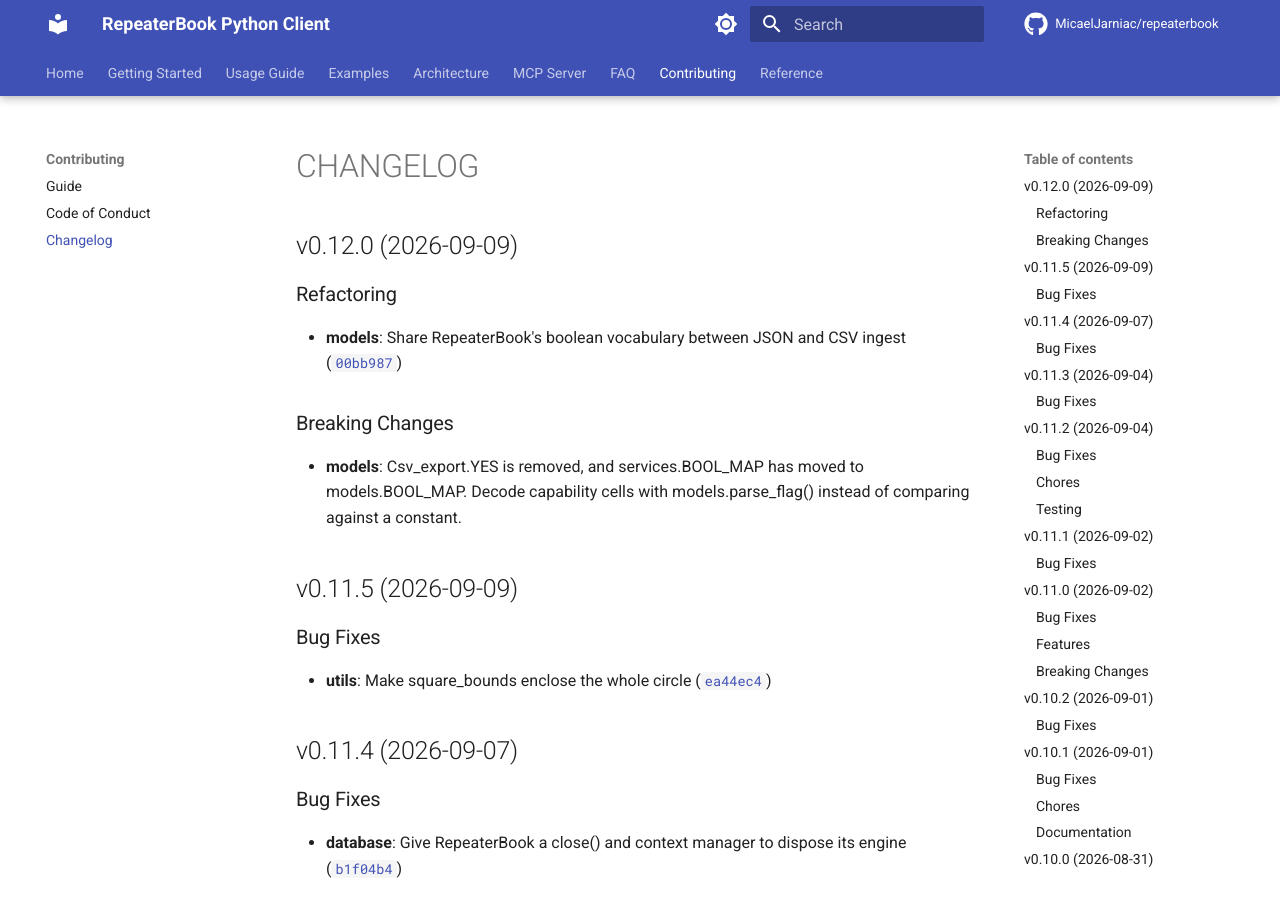
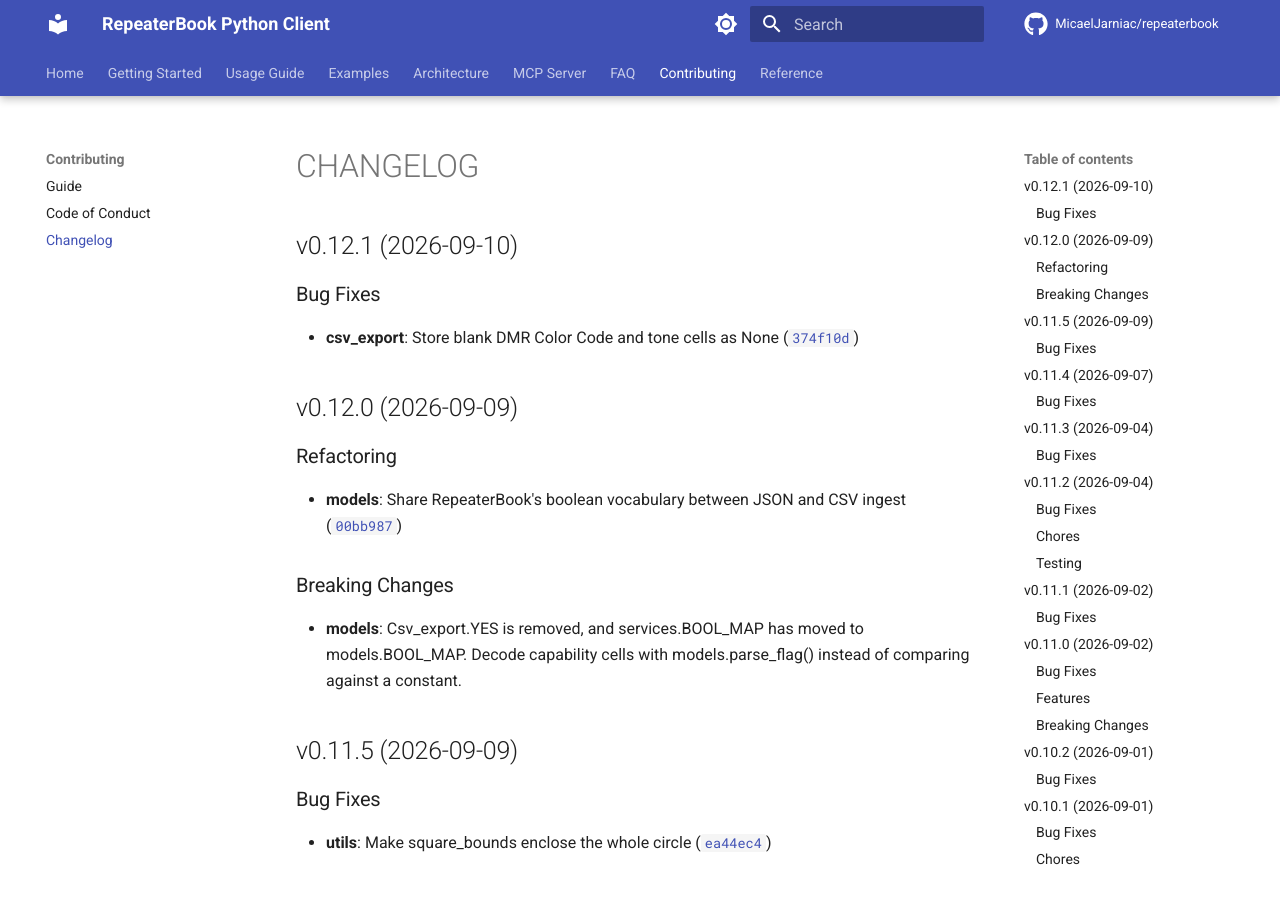
Before and after one commit to MicaelJarniac/repeaterbook, an MkDocs documentation site: the page built from docs/CHANGELOG.md, in a window 1280 px wide and 900 px high. Built offline with MkDocs 1.6.1 and Material for MkDocs 9.7.7, drawn with Linux system fonts in a browser that asks for light colours; comment, search, counter and statistics services are not loaded.

Commit message:
0.12.1
Automatically generated by python-semantic-release

```diff
--- a/docs/CHANGELOG.md
+++ b/docs/CHANGELOG.md
@@ -1,6 +1,14 @@
 # CHANGELOG
 
 <!-- version list -->
+
+## v0.12.1 (2026-09-10)
+
+### Bug Fixes
+
+- **csv_export**: Store blank DMR Color Code and tone cells as None
+  ([`374f10d`](https://github.com/MicaelJarniac/repeaterbook/commit/374f10dfe2c8e40fcd46ac78b2ecfda458a17c75))
+
 
 ## v0.12.0 (2026-09-09)
 
--- a/pyproject.toml
+++ b/pyproject.toml
@@ -1,6 +1,6 @@
 [project]
 name = "repeaterbook"
-version = "0.12.0"
+version = "0.12.1"
 description = "Unofficial third-party Python client and MCP server for the RepeaterBook.com API."
 authors = [
   {name = "Micael Jarniac", email = "micael@jarniac.dev"},
--- a/server.json
+++ b/server.json
@@ -3,7 +3,7 @@
   "name": "io.github.MicaelJarniac/repeaterbook",
   "title": "RepeaterBook",
   "description": "Look up amateur radio repeaters from RepeaterBook.com by location, band, and mode.",
-  "version": "0.12.0",
+  "version": "0.12.1",
   "repository": {
     "url": "https://github.com/MicaelJarniac/repeaterbook",
     "source": "github"
@@ -14,7 +14,7 @@
       "registryType": "pypi",
       "registryBaseUrl": "https://pypi.org",
       "identifier": "repeaterbook",
-      "version": "0.12.0",
+      "version": "0.12.1",
       "runtimeHint": "uvx",
       "transport": {
         "type": "stdio"
```
Also changed, not shown: 1 other file.
